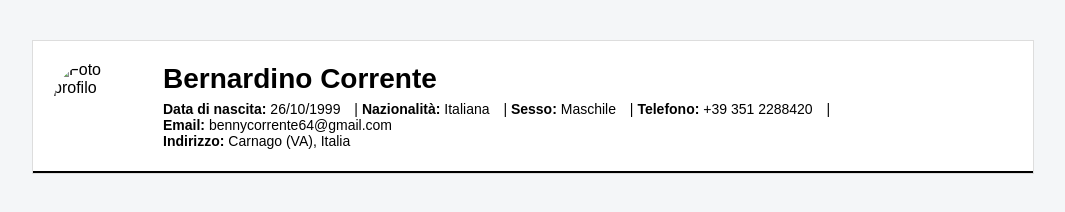
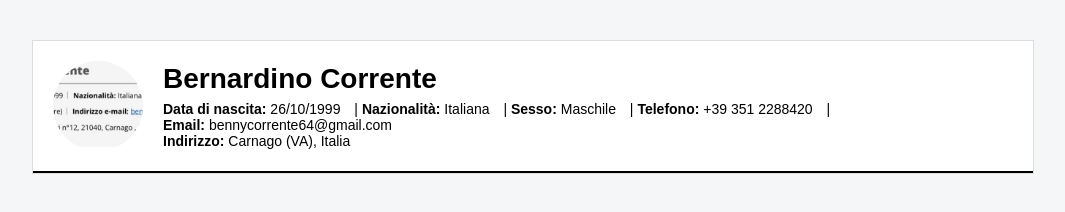
Before and after one commit to Prestigeromn/bernardino.corrente, a plain HTML site: page index.html in a window 1280 px wide. Shown: the whole page, without its empty margins (107-1172 px from the left). Drawn offline with Linux system fonts and the light colour scheme.

Commit message:
Update index.html

```diff
--- a/index.html
+++ b/index.html
@@ -87,7 +87,7 @@ body{
 <div class="cv-container">
 
   <div class="cv-header">
-    <img src="img/foto.jpg" alt="Foto profilo" class="cv-photo">
+    <img src="img/foto.jpeg" alt="Foto profilo" class="cv-photo">
 
     <div class="cv-title">
       <h1>Bernardino Corrente</h1>
```
